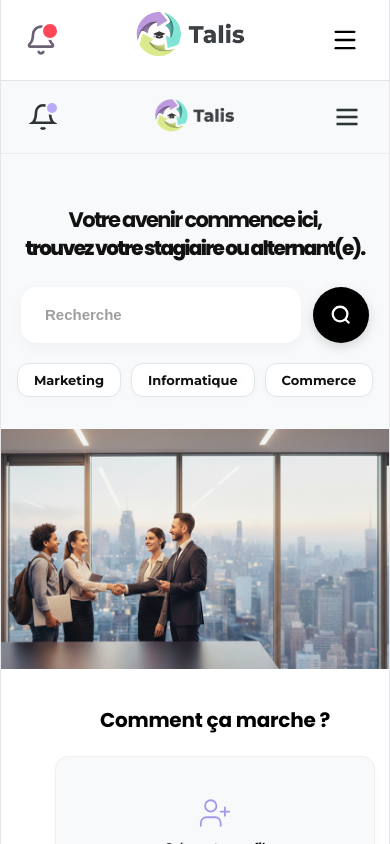
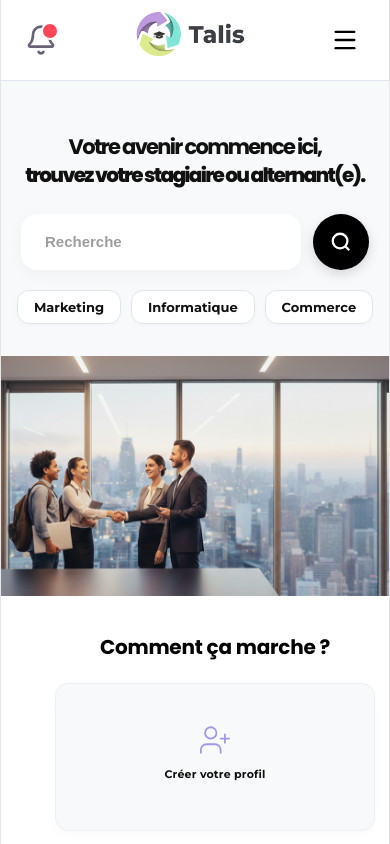
Before and after one commit to Axelezn/TALIS, a React (Vite) app in the folder appli/frontend/: page / in a window 390 px wide. Shown: the top 844 px of the page. Built offline with nearby package versions, Linux system fonts and the light colour scheme; no server answers; the HTML template or start-up script is replaced by a standard one.

Commit message:
fix(hero): fix du double header en version mobile

```diff
--- a/appli/frontend/src/components/layout/hero/Hero.jsx
+++ b/appli/frontend/src/components/layout/hero/Hero.jsx
@@ -22,28 +22,6 @@ export default function Hero() {
   return (
     <div className="hero-page-wrapper">
       <header className="hero-section">
-        {/* Navigation Bar for mobile header display as requested */}
-        <div className="hero-nav">
-          <button type="button" className="nav-icon nav-icon--bell" aria-label="Notifications">
-            <svg viewBox="0 0 24 24" fill="none" stroke="currentColor" strokeWidth="2">
-              <path d="M18 8A6 6 0 0 0 6 8c0 7-3 9-3 9h18s-3-2-3-9M13.73 21a2 2 0 0 1-3.46 0" />
-            </svg>
-            <span className="bell-dot"></span>
-          </button>
-
-          <div className="nav-logo">
-            <img src={talisLogoFull} alt="Talis Logo" />
-          </div>
-
-          <button type="button" className="nav-icon nav-icon--burger" aria-label="Menu">
-            <svg viewBox="0 0 24 24" fill="none" stroke="currentColor" strokeWidth="2">
-              <line x1="3" y1="12" x2="21" y2="12" />
-              <line x1="3" y1="6" x2="21" y2="6" />
-              <line x1="3" y1="18" x2="21" y2="18" />
-            </svg>
-          </button>
-        </div>
-
         {/* Hero Section Core Container */}
         <div className="hero-container">
           <div className="hero-content">
```
